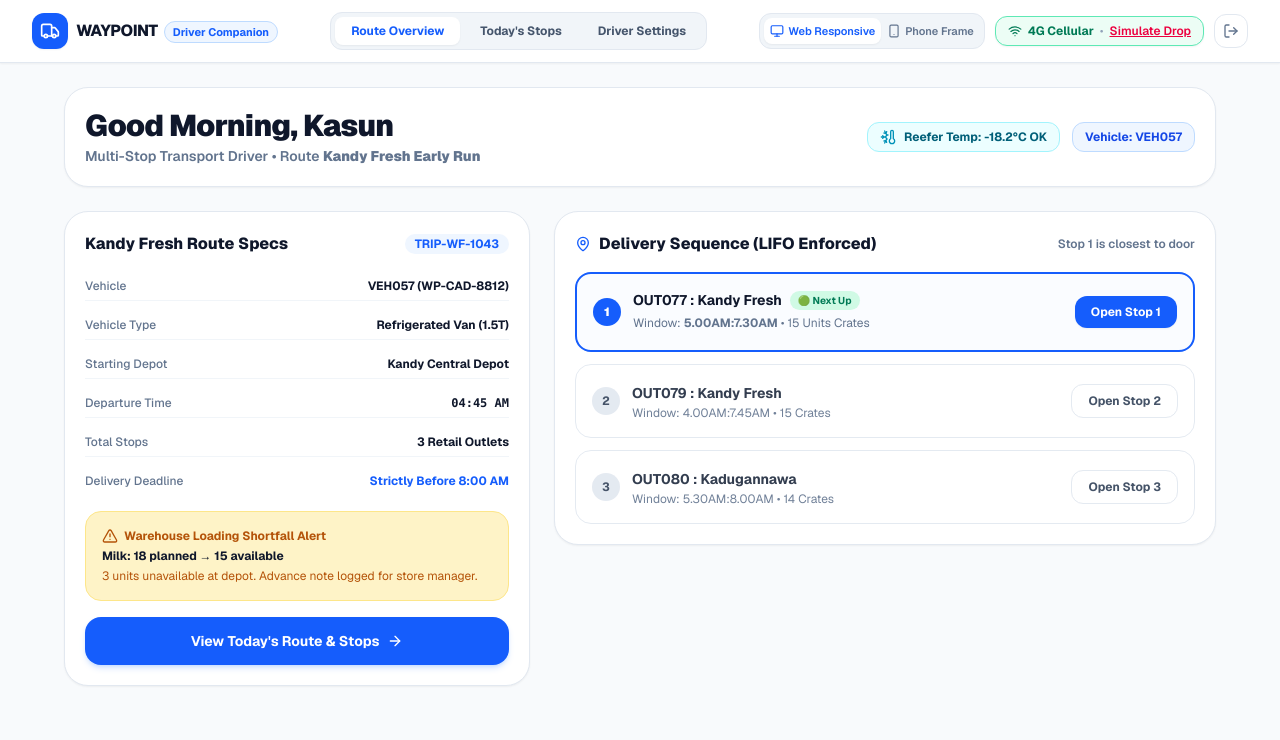
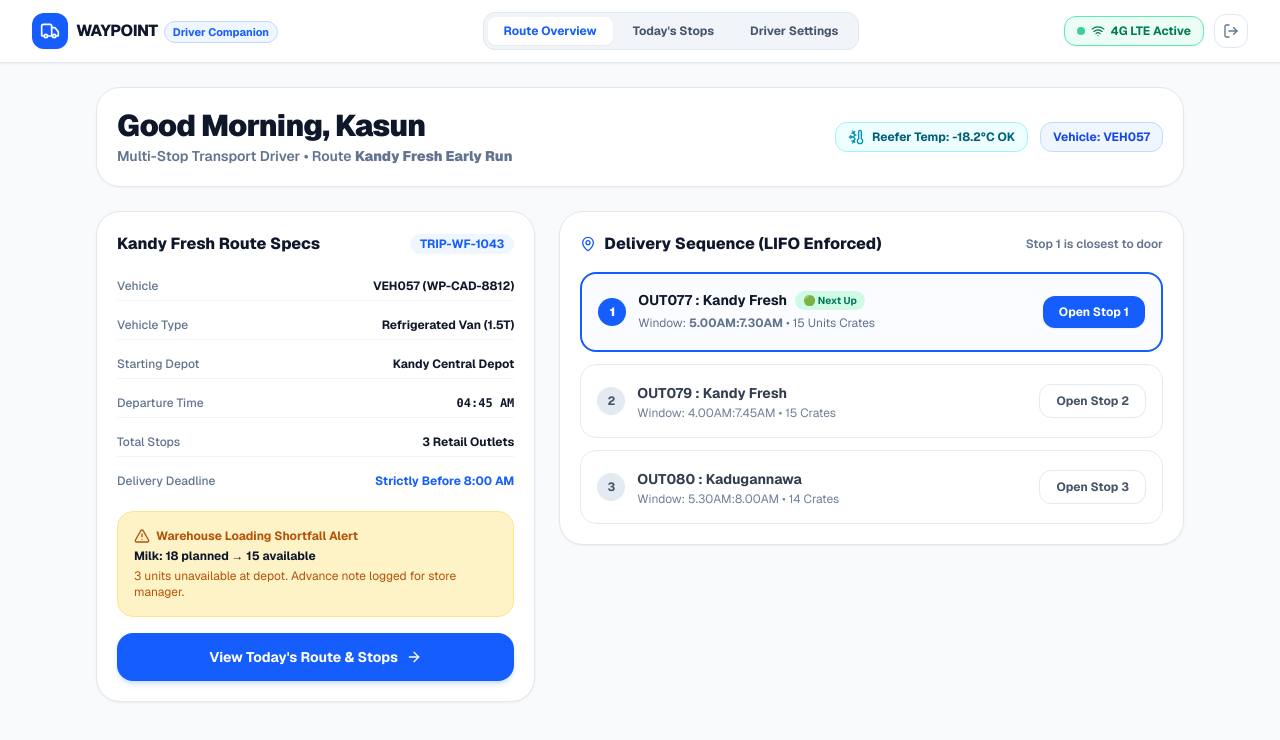
Before and after one commit to inusha-thathsara/CodeCrew_Waypoint, a Next.js app in the folder web/: page /driver in a window 1280 px wide. Shown: the top 740 px of the page. Built offline with nearby package versions, Linux system fonts and the light colour scheme.

Commit message:
Remove developer-level toggles and simulator controls to elevate project to production-ready enterprise standard

```diff
--- a/web/src/app/api/trips/[tripId]/deliver/route.ts
+++ b/web/src/app/api/trips/[tripId]/deliver/route.ts
@@ -64,7 +64,7 @@ export async function POST(
     } catch (dbErr) {
       return NextResponse.json({
         success: true,
-        message: 'Delivery recorded successfully (Simulated mode)',
+        message: 'Delivery recorded successfully',
         stop: {
           id: Number(stopId),
           trip_id: tripId,
--- a/web/src/app/api/trips/[tripId]/load-confirm/route.ts
+++ b/web/src/app/api/trips/[tripId]/load-confirm/route.ts
@@ -30,7 +30,7 @@ export async function POST(
       // Return mock confirmation
       return NextResponse.json({
         success: true,
-        message: 'Vehicle loading verified and marked ON_ROUTE (Simulated)',
+        message: 'Vehicle loading verified and marked ON_ROUTE',
         tripId,
         status: newStatus,
         bayNumber: bayNumber || 'Bay 2',
--- a/web/src/app/driver/page.tsx
+++ b/web/src/app/driver/page.tsx
@@ -1,6 +1,6 @@
 'use client';
 
-import React, { useState } from 'react';
+import React, { useState, useEffect } from 'react';
 import Link from 'next/link';
 import { useRouter } from 'next/navigation';
 import confetti from 'canvas-confetti';
@@ -26,8 +26,6 @@ import {
   Settings as SettingsIcon,
   HelpCircle,
   Bell,
-  Smartphone,
-  Monitor,
   Database,
   ThermometerSnowflake,
   ArrowRight,
@@ -138,19 +136,24 @@ export default function DriverResponsiveApp() {
   const [signatureData, setSignatureData] = useState<string | null>(null);
   const [deliveryNotes, setDeliveryNotes] = useState('');
   const [activeStopIdx, setActiveStopIdx] = useState(1);
-  const [viewportMode, setViewportMode] = useState<'responsive' | 'phone'>('responsive');
 
   const activeStop = DRIVER_STOPS_MAP[activeStopIdx] || DRIVER_STOPS_MAP[1];
 
-  const handleSimulateConnectionLoss = () => {
-    setIsOffline(true);
-    setScreen('offline-mode');
-  };
+  // Auto-detect network connectivity (PWA production standard)
+  useEffect(() => {
+    const handleOnline = () => setIsOffline(false);
+    const handleOffline = () => setIsOffline(true);
 
-  const handleSimulateReconnect = () => {
-    setIsOffline(false);
-    setScreen('sync-status');
-  };
+    if (typeof window !== 'undefined') {
+      setIsOffline(!navigator.onLine);
+      window.addEventListener('online', handleOnline);
+      window.addEventListener('offline', handleOffline);
+      return () => {
+        window.removeEventListener('online', handleOnline);
+        window.removeEventListener('offline', handleOffline);
+      };
+    }
+  }, []);
 
   const handleConfirmDelivery = async () => {
     if (!signatureData) {
@@ -250,60 +253,21 @@ export default function DriverResponsiveApp() {
             </button>
           </div>
 
-          {/* Right Tools: Viewport Toggle, Online/Offline Simulator & Logout */}
+          {/* Right Tools: Connection Status & Logout */}
           <div className="flex items-center gap-2.5">
-            {/* Desktop / Phone Preview Toggle */}
-            <div className="hidden lg:flex items-center bg-slate-100 p-1 rounded-xl border border-slate-200">
-              <button
-                type="button"
-                onClick={() => setViewportMode('responsive')}
-                className={`p-1.5 rounded-lg text-xs font-semibold flex items-center gap-1 transition-all ${
-                  viewportMode === 'responsive'
-                    ? 'bg-white text-blue-600 shadow-xs'
-                    : 'text-slate-500 hover:text-slate-800'
-                }`}
-                title="Full Responsive Desktop View"
-              >
-                <Monitor className="w-3.5 h-3.5" />
-                <span className="text-[11px]">Web Responsive</span>
-              </button>
-              <button
-                type="button"
-                onClick={() => setViewportMode('phone')}
-                className={`p-1.5 rounded-lg text-xs font-semibold flex items-center gap-1 transition-all ${
-                  viewportMode === 'phone'
-                    ? 'bg-white text-blue-600 shadow-xs'
-                    : 'text-slate-500 hover:text-slate-800'
-                }`}
-                title="Simulate Mobile Viewport"
-              >
-                <Smartphone className="w-3.5 h-3.5" />
-                <span className="text-[11px]">Phone Frame</span>
-              </button>
-            </div>
-
-            {/* Network Simulator Pill */}
+            {/* Live Network Status Indicator */}
             {isOffline ? (
-              <button
-                type="button"
-                onClick={handleSimulateReconnect}
-                className="px-3 py-1.5 bg-rose-50 border border-rose-300 text-rose-700 rounded-xl text-xs font-bold flex items-center gap-1.5 shadow-xs hover:bg-rose-100 transition-all"
-              >
+              <div className="px-3 py-1.5 bg-amber-50 border border-amber-300 text-amber-800 rounded-xl text-xs font-bold flex items-center gap-1.5 shadow-xs">
+                <span className="w-2 h-2 rounded-full bg-amber-500 animate-pulse" />
                 <WifiOff className="w-3.5 h-3.5" />
-                <span className="hidden sm:inline">Offline Mode</span>
-                <span className="underline ml-1">Reconnect</span>
-              </button>
+                <span>Offline Buffer</span>
+              </div>
             ) : (
-              <button
-                type="button"
-                onClick={handleSimulateConnectionLoss}
-                className="px-3 py-1.5 bg-emerald-50 border border-emerald-300 text-emerald-700 rounded-xl text-xs font-bold flex items-center gap-1.5 shadow-xs hover:bg-emerald-100 transition-all"
-              >
+              <div className="px-3 py-1.5 bg-emerald-50 border border-emerald-300 text-emerald-700 rounded-xl text-xs font-bold flex items-center gap-1.5 shadow-xs">
+                <span className="w-2 h-2 rounded-full bg-emerald-500 animate-pulse" />
                 <Wifi className="w-3.5 h-3.5" />
-                <span className="hidden sm:inline">4G Cellular</span>
-                <span className="text-slate-400 font-normal hidden sm:inline">•</span>
-                <span className="text-xs text-rose-600 font-semibold underline">Simulate Drop</span>
-              </button>
+                <span>4G LTE Active</span>
+              </div>
             )}
 
             <button
@@ -317,15 +281,9 @@ export default function DriverResponsiveApp() {
         </div>
       </nav>
 
-      {/* Main Container - Wraps in phone frame ONLY when Phone mode is toggled, otherwise 100% full responsive web! */}
-      <main className="flex-1 w-full max-w-7xl mx-auto px-4 sm:px-6 lg:px-8 py-6 flex justify-center">
-        <div
-          className={`w-full transition-all duration-300 ${
-            viewportMode === 'phone'
-              ? 'max-w-[420px] bg-white rounded-[38px] shadow-2xl border-8 border-slate-900 p-4 sm:p-5 overflow-hidden'
-              : 'max-w-6xl'
-          }`}
-        >
+      {/* Main Responsive Body Container */}
+      <main className="flex-1 w-full max-w-6xl mx-auto px-4 sm:px-6 lg:px-8 py-6">
+        <div className="w-full">
           {/* ========================================================= */}
           {/* SCREEN 1: GOOD MORNING, KASUN (Home Screen) */}
           {/* ========================================================= */}
@@ -722,14 +680,10 @@ export default function DriverResponsiveApp() {
                   </div>
                 </div>
 
-                <button
-                  type="button"
-                  onClick={handleSimulateConnectionLoss}
-                  className="px-3.5 py-1.5 bg-rose-50 border border-rose-300 text-rose-700 rounded-full text-xs font-bold flex items-center gap-1.5 hover:bg-rose-100 transition-all shadow-xs"
-                >
-                  <span>📶</span>
-                  <span>Simulate Drop</span>
-                </button>
+                <span className="px-3 py-1 bg-blue-50 border border-blue-200 text-blue-700 rounded-full text-xs font-bold flex items-center gap-1.5 shadow-xs">
+                  <span className="w-1.5 h-1.5 rounded-full bg-blue-600 animate-pulse" />
+                  <span>Stop Active</span>
+                </span>
               </div>
 
               {/* 2-Column Responsive Layout on Desktop */}
@@ -895,14 +849,10 @@ export default function DriverResponsiveApp() {
                   </div>
                 </div>
 
-                <button
-                  type="button"
-                  onClick={handleSimulateConnectionLoss}
-                  className="px-3.5 py-1.5 bg-rose-50 border border-rose-300 text-rose-700 rounded-full text-xs font-bold flex items-center gap-1 shadow-xs"
-                >
-                  <span>📶</span>
-                  <span>Simulate Drop</span>
-                </button>
+                <span className="px-3 py-1 bg-amber-50 border border-amber-300 text-amber-700 rounded-full text-xs font-bold flex items-center gap-1.5 shadow-xs">
+                  <span className="w-1.5 h-1.5 rounded-full bg-amber-500 animate-pulse" />
+                  <span>En Route</span>
+                </span>
               </div>
 
               {/* Trip Information Card */}
@@ -988,11 +938,14 @@ export default function DriverResponsiveApp() {
 
                 <button
                   type="button"
-                  onClick={handleSimulateReconnect}
-                  className="px-3 py-1.5 bg-emerald-50 border border-emerald-300 text-emerald-700 rounded-full text-xs font-bold flex items-center gap-1.5 hover:bg-emerald-100 transition-all"
+                  onClick={() => {
+                    setIsOffline(false);
+                    setScreen('sync-status');
+                  }}
+                  className="px-3.5 py-1.5 bg-blue-600 hover:bg-blue-700 text-white rounded-xl text-xs font-bold flex items-center gap-1.5 transition-all shadow-xs cursor-pointer"
                 >
-                  <span>🔄</span>
-                  <span>Simulate Reconnect (4G Active)</span>
+                  <RefreshCw className="w-3.5 h-3.5" />
+                  <span>Check &amp; Sync Connection</span>
                 </button>
               </div>
 
--- a/web/src/app/driver/stops/[stopId]/page.tsx
+++ b/web/src/app/driver/stops/[stopId]/page.tsx
@@ -205,14 +205,16 @@ export default function StopDetailPage({
 
           <div className="flex items-center gap-3">
             {isOffline ? (
-              <span className="px-3 py-1.5 bg-rose-50 border border-rose-300 text-rose-700 rounded-xl text-xs font-bold flex items-center gap-1.5 shadow-xs">
+              <span className="px-3 py-1.5 bg-amber-50 border border-amber-300 text-amber-800 rounded-xl text-xs font-bold flex items-center gap-1.5 shadow-xs">
+                <span className="w-2 h-2 rounded-full bg-amber-500 animate-pulse" />
                 <WifiOff className="w-3.5 h-3.5" />
-                <span>Simulated Offline</span>
+                <span>Offline Buffer Active</span>
               </span>
             ) : (
               <span className="px-3 py-1.5 bg-emerald-50 border border-emerald-300 text-emerald-700 rounded-xl text-xs font-bold flex items-center gap-1.5 shadow-xs">
+                <span className="w-2 h-2 rounded-full bg-emerald-500 animate-pulse" />
                 <Wifi className="w-3.5 h-3.5" />
-                <span>4G Cellular Active</span>
+                <span>4G LTE Active</span>
               </span>
             )}
 
--- a/web/src/app/driver/sync/page.tsx
+++ b/web/src/app/driver/sync/page.tsx
@@ -236,8 +236,8 @@ export default function OfflineSyncPage() {
                 <div className="p-8 rounded-2xl bg-slate-50 border border-slate-200 text-center text-xs text-slate-500 space-y-2">
                   <ShieldCheck className="w-8 h-8 text-slate-400 mx-auto" />
                   <p className="font-bold text-slate-700">All delivery records are synchronized</p>
-                  <p className="text-[11px] max-w-sm mx-auto">
-                    Switch the driver to &ldquo;Simulate Connection Loss&rdquo; on any stop to test offline delivery recording.
+                  <p className="text-[11px] max-w-sm mx-auto text-slate-500">
+                    Deliveries completed during network dropouts or rural coverage gaps are automatically buffered in local storage and reconciled here.
                   </p>
                 </div>
               ) : (
--- a/web/src/app/loader/page.tsx
+++ b/web/src/app/loader/page.tsx
@@ -24,8 +24,6 @@ import {
   Radio,
   FileText,
   UserCheck,
-  Monitor,
-  Smartphone,
   Printer,
   Info,
 } from 'lucide-react';
@@ -73,7 +71,6 @@ export default function LoaderKioskPage() {
   const [shortfallModalOpen, setShortfallModalOpen] = useState(false);
   const [shortfallQty, setShortfallQty] = useState(3);
   const [shortfallReason, setShortfallReason] = useState('Stock Shortfall at Cold Room');
-  const [viewportMode, setViewportMode] = useState<'responsive' | 'tablet'>('responsive');
 
   const handleLogout = () => {
     localStorage.removeItem('waypoint_token');
@@ -115,37 +112,8 @@ export default function LoaderKioskPage() {
               </span>
             </div>
 
-            {/* Middle/Right Tools: Viewport Toggle & User Session */}
+            {/* User Session & Status */}
             <div className="flex items-center gap-3 self-end sm:self-auto text-xs text-slate-400">
-              {/* PC / Tablet Viewport Switch */}
-              <div className="flex items-center bg-[#161E2E] border border-[#2E3A52] p-1 rounded-xl shadow-xs">
-                <button
-                  type="button"
-                  onClick={() => setViewportMode('responsive')}
-                  className={`px-3 py-1.5 rounded-lg text-xs font-semibold flex items-center gap-1.5 transition-all ${
-                    viewportMode === 'responsive'
-                      ? 'bg-blue-600 text-white shadow-xs'
-                      : 'text-slate-400 hover:text-white'
-                  }`}
-                  title="Expand to Full PC Desktop Layout"
-                >
-                  <Monitor className="w-3.5 h-3.5" />
-                  <span className="hidden md:inline">PC Desktop</span>
-                </button>
-                <button
-                  type="button"
-                  onClick={() => setViewportMode('tablet')}
-                  className={`px-3 py-1.5 rounded-lg text-xs font-semibold flex items-center gap-1.5 transition-all ${
-                    viewportMode === 'tablet'
-                      ? 'bg-blue-600 text-white shadow-xs'
-                      : 'text-slate-400 hover:text-white'
-                  }`}
-                  title="Constrain to 768px Tablet Frame"
-                >
-                  <Smartphone className="w-3.5 h-3.5" />
-                  <span className="hidden md:inline">Tablet Kiosk</span>
-                </button>
-              </div>
 
               <div className="hidden lg:flex items-center gap-2">
                 <span>Peliyagoda Central DC</span>
@@ -250,12 +218,8 @@ export default function LoaderKioskPage() {
         </div>
       </header>
 
-      {/* Main Viewport Container: Full Desktop Layout on PC, Frame on Tablet */}
-      <main
-        className={`flex-1 w-full mx-auto px-4 sm:px-6 lg:px-8 py-6 flex flex-col justify-between ${
-          viewportMode === 'tablet' ? 'max-w-[768px]' : 'max-w-7xl'
-        }`}
-      >
+      {/* Main Viewport Container: Full Responsive Layout */}
+      <main className="flex-1 w-full max-w-7xl mx-auto px-4 sm:px-6 lg:px-8 py-6 flex flex-col justify-between">
         <div className="w-full">
           {/* SCREEN 1: OUTBOUND DOCK MASTER */}
           {screen === 'dock-master' && (
@@ -840,7 +804,7 @@ export default function LoaderKioskPage() {
                     onClick={() => setScreen('shortfall-exception')}
                     className="w-full py-4 bg-blue-600 hover:bg-blue-700 text-white font-extrabold rounded-2xl text-sm shadow-xl flex items-center justify-center gap-2 transition-all cursor-pointer"
                   >
-                    <span>Scan Next Crate (Trigger Operational Exception)</span>
+                    <span>Scan Next Crate (CR-076-019)</span>
                     <ArrowRight className="w-4 h-4" />
                   </button>
                 </div>
```
